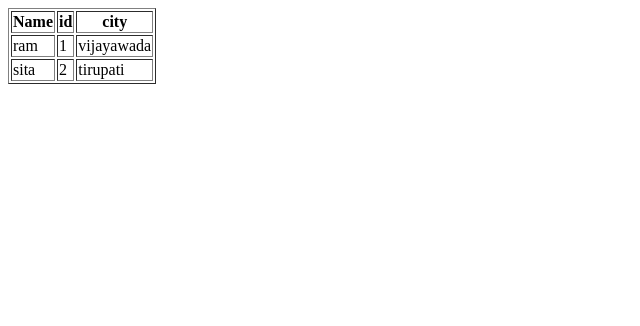
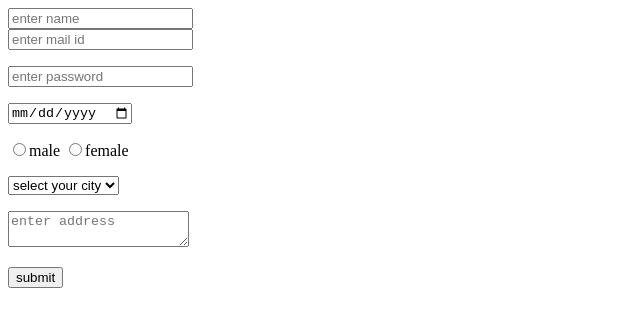
Before and after one commit to SanjayVishal9580/hardhikpandhya-biography, a plain HTML site: page index.html in a window 1280 px wide. Shown: the whole page, without its empty margins (0-640 px from the left). Drawn offline with Linux system fonts and the light colour scheme.

Commit message:
Update index.html

```diff
--- a/index.html
+++ b/index.html
@@ -6,22 +6,29 @@
     <title>Document</title>
 </head>
 <body>
-    <table border="1px">
-        <tr>
-            <th>Name</th>
-            <th>id</th>
-            <th>city</th>
-        </tr>
-        <tr>
-            <td>ram</td>
-            <td>1</td>
-            <td>vijayawada</td>
-        </tr>
-        <tr>
-            <td>sita</td>
-            <td>2</td>
-            <td>tirupati</td>
-        </tr>
-    </table>
+    <form action="https://www.google.com">
+    <input type="text" placeholder="enter name" required><br>
+    <input type="email" placeholder="enter mail id" required>
+    <p>
+        <input type="password" placeholder="enter password" required>
+    </p>
+    <p>
+        <input type="date">
+    </p>
+    <p>
+        <input type="radio" name="gender" required>male
+        <input type="radio" name="gender" required>female
+    </p>
+    <p>
+        <select name="" id="">
+            <option value="">select your city</option>
+            <option value="">vijayawada</option>
+            <option value="">guntur</option>
+            <option value="">hyderabad</option>
+        </select>
+    </p>
+    <p><textarea  placeholder="enter address"></textarea></p>
+    <p><button>submit</button></p>
+    </form>
 </body>
 </html>
```
